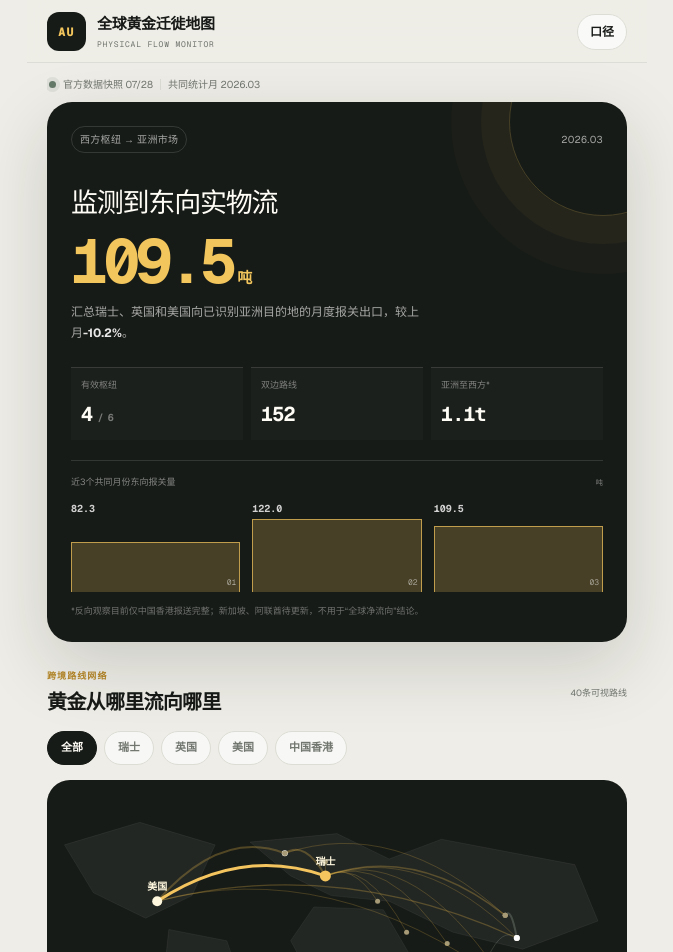
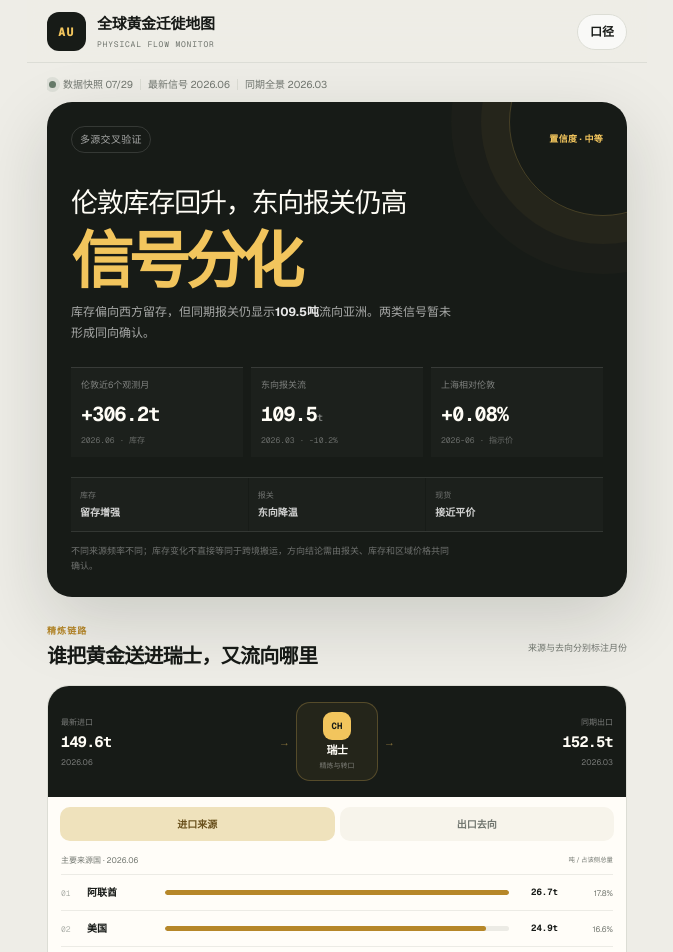
Before and after one commit to JennyChiu68/gold-migration, a Next.js app: page / in a window 1280 px wide. Shown: the top 952 px of the page, without its empty margins (303-976 px from the left). Built offline with nearby package versions, Linux system fonts and the light colour scheme.

Commit message:
Merge latest signals with refinery flow view

```diff
--- a/app/data/gold-flows.json
+++ b/app/data/gold-flows.json
@@ -1,6 +1,6 @@
 {
-  "version": 2,
-  "fetchedAt": "2026-07-28T08:19:42.745Z",
+  "version": 3,
+  "fetchedAt": "2026-07-29T08:00:00.000Z",
   "commodity": {
     "hsCode": "7108",
     "label": "黄金（未锻造、半制成或粉末）"
@@ -583,6 +583,66 @@
       ]
     }
   },
+  "swissRefinery": {
+    "importSnapshot": {
+      "period": "2026-06",
+      "importsTonnes": 149.6,
+      "sourceUrl": "https://www.bazg.admin.ch/en/swiss-foreign-trade-statistics-gold-silver-and-coins",
+      "definition": "瑞士官方黄金进口来源国月度汇总；来源国不等于矿山原产地。",
+      "topOrigins": [
+        {
+          "code": 784,
+          "label": "阿联酋",
+          "tonnes": 26.7
+        },
+        {
+          "code": 842,
+          "label": "美国",
+          "tonnes": 24.9
+        },
+        {
+          "code": 417,
+          "label": "吉尔吉斯斯坦",
+          "tonnes": 20.1
+        },
+        {
+          "code": 152,
+          "label": "智利",
+          "tonnes": 12.1
+        },
+        {
+          "code": 32,
+          "label": "阿根廷",
+          "tonnes": 11.4
+        },
+        {
+          "code": 36,
+          "label": "澳大利亚",
+          "tonnes": 9.7
+        },
+        {
+          "code": 604,
+          "label": "秘鲁",
+          "tonnes": 8.8
+        },
+        {
+          "code": 380,
+          "label": "意大利",
+          "tonnes": 7.8
+        },
+        {
+          "code": 384,
+          "label": "科特迪瓦",
+          "tonnes": 5.4
+        },
+        {
+          "code": 288,
+          "label": "加纳",
+          "tonnes": 5.1
+        }
+      ]
+    }
+  },
   "marketBalances": {
     "period": "202603",
     "comparisonPeriod": "202602",
@@ -803,6 +863,11 @@
       "url": "https://uncomtrade.org/docs/un-comtrade-api/"
     },
     {
+      "name": "瑞士联邦海关（BAZG）",
+      "detail": "瑞士黄金月度进口来源国；商业使用需按数据条款确认许可",
+      "url": "https://www.bazg.admin.ch/en/swiss-foreign-trade-statistics-gold-silver-and-coins"
+    },
+    {
       "name": "LBMA",
       "detail": "伦敦金库月末黄金持有量",
       "url": "https://www.lbma.org.uk/prices-and-data/london-vault-data"
--- a/app/globals.css
+++ b/app/globals.css
@@ -176,7 +176,6 @@ summary:focus-visible {
 
 .hero-label,
 .section-head,
-.mini-head,
 .balance-head,
 .balance-foot,
 .vault-head,
@@ -199,6 +198,12 @@ footer {
   padding: 5px 8px;
   border: 1px solid rgba(255, 255, 255, 0.13);
   border-radius: 999px;
+}
+
+.hero-label b {
+  color: var(--gold-bright);
+  font-size: 9px;
+  font-weight: 650;
 }
 
 .hero h1 {
@@ -287,59 +292,45 @@ footer {
   font-size: 10px;
 }
 
-.direction-history {
+.hero-kpis > div > small {
+  display: block;
+  margin-top: 5px;
+  overflow: hidden;
+  color: rgba(255, 255, 255, 0.34);
+  font-family: var(--font-geist-mono), monospace;
+  font-size: 8px;
+  text-overflow: ellipsis;
+  white-space: nowrap;
+}
+
+.signal-strip {
   position: relative;
   z-index: 1;
+  display: grid;
+  grid-template-columns: repeat(3, minmax(0, 1fr));
+  gap: 1px;
   margin-top: 20px;
-  padding-top: 15px;
+  overflow: hidden;
   border-top: 1px solid var(--dark-line);
+  border-bottom: 1px solid var(--dark-line);
 }
 
-.mini-head {
-  color: rgba(255, 255, 255, 0.46);
-  font-size: 9px;
+.signal-strip > div {
+  display: grid;
+  gap: 4px;
+  padding: 11px 9px;
+  background: rgba(255, 255, 255, 0.025);
 }
 
-.month-bars {
-  display: grid;
-  height: 91px;
-  grid-template-columns: repeat(3, 1fr);
-  gap: 12px;
-  align-items: end;
-  margin-top: 11px;
+.signal-strip span {
+  color: rgba(255, 255, 255, 0.38);
+  font-size: 8px;
 }
 
-.month-bars > div {
-  position: relative;
-  display: grid;
-  height: 100%;
-  align-items: end;
-  padding-top: 18px;
-}
-
-.month-bars span {
-  min-height: 8px;
-  border: 1px solid rgba(242, 197, 93, 0.7);
-  border-bottom: 0;
-  background: rgba(242, 197, 93, 0.22);
-}
-
-.month-bars b {
-  position: absolute;
-  top: 0;
-  left: 0;
+.signal-strip strong {
   color: rgba(255, 255, 255, 0.8);
-  font-family: var(--font-geist-mono), monospace;
   font-size: 10px;
-}
-
-.month-bars small {
-  position: absolute;
-  right: 4px;
-  bottom: 4px;
-  color: rgba(255, 255, 255, 0.52);
-  font-family: var(--font-geist-mono), monospace;
-  font-size: 8px;
+  font-weight: 620;
 }
 
 .hero .hero-caveat {
@@ -351,6 +342,180 @@ footer {
 
 .section-block {
   padding: 28px 0 0;
+}
+
+.refinery-card {
+  overflow: hidden;
+  border: 1px solid var(--line);
+  border-radius: 22px;
+  background: var(--surface);
+}
+
+.chain-overview {
+  display: grid;
+  grid-template-columns: minmax(0, 1fr) auto 82px auto minmax(0, 1fr);
+  gap: 6px;
+  align-items: center;
+  padding: 16px 13px;
+  background: var(--dark);
+  color: #fffdf6;
+}
+
+.chain-overview > div:not(.refinery-hub) {
+  display: grid;
+  min-width: 0;
+  gap: 3px;
+}
+
+.chain-overview > div:last-child {
+  text-align: right;
+}
+
+.chain-overview span,
+.chain-overview small {
+  color: rgba(255, 255, 255, 0.42);
+  font-size: 8px;
+}
+
+.chain-overview strong {
+  overflow: hidden;
+  font-family: var(--font-geist-mono), monospace;
+  font-size: 15px;
+  letter-spacing: -0.04em;
+  text-overflow: ellipsis;
+  white-space: nowrap;
+}
+
+.chain-overview > i {
+  color: rgba(242, 197, 93, 0.5);
+  font-size: 11px;
+  font-style: normal;
+}
+
+.refinery-hub {
+  display: grid;
+  justify-items: center;
+  gap: 2px;
+  padding: 9px 4px;
+  border: 1px solid rgba(242, 197, 93, 0.24);
+  border-radius: 14px;
+  background: rgba(242, 197, 93, 0.06);
+}
+
+.refinery-hub b {
+  display: grid;
+  width: 28px;
+  height: 28px;
+  place-items: center;
+  border-radius: 9px;
+  background: var(--gold-bright);
+  color: var(--dark);
+  font-family: var(--font-geist-mono), monospace;
+  font-size: 9px;
+}
+
+.refinery-hub strong {
+  font-family: var(--font-geist-sans), sans-serif;
+  font-size: 11px;
+}
+
+.refinery-hub small {
+  font-size: 7px;
+}
+
+.refinery-tabs {
+  display: grid;
+  grid-template-columns: repeat(2, minmax(0, 1fr));
+  gap: 5px;
+  padding: 10px 12px 0;
+}
+
+.refinery-tabs button {
+  min-height: 34px;
+  border: 0;
+  border-radius: 10px;
+  background: var(--surface-soft);
+  color: var(--muted);
+  font-size: 10px;
+  font-weight: 650;
+  cursor: pointer;
+}
+
+.refinery-tabs button.active {
+  background: var(--gold-soft);
+  color: #69501c;
+}
+
+.refinery-ranking {
+  padding: 13px 13px 4px;
+}
+
+.ranking-head {
+  display: flex;
+  align-items: center;
+  justify-content: space-between;
+  padding-bottom: 8px;
+  color: var(--muted);
+  font-size: 8px;
+}
+
+.ranking-row {
+  display: grid;
+  min-height: 36px;
+  grid-template-columns: 20px 72px minmax(56px, 1fr) 43px 49px;
+  gap: 6px;
+  align-items: center;
+  border-top: 1px solid #ecebe5;
+}
+
+.ranking-row > span {
+  color: #afb2ac;
+  font-family: var(--font-geist-mono), monospace;
+  font-size: 8px;
+}
+
+.ranking-row > strong {
+  overflow: hidden;
+  font-size: 10px;
+  font-weight: 620;
+  text-overflow: ellipsis;
+  white-space: nowrap;
+}
+
+.ranking-row > div {
+  height: 5px;
+  overflow: hidden;
+  border-radius: 99px;
+  background: #ecebe5;
+}
+
+.ranking-row > div i {
+  display: block;
+  height: 100%;
+  border-radius: inherit;
+  background: var(--gold);
+}
+
+.ranking-row > b {
+  font-family: var(--font-geist-mono), monospace;
+  font-size: 9px;
+  text-align: right;
+}
+
+.ranking-row > small {
+  color: var(--muted);
+  font-size: 8px;
+  text-align: right;
+}
+
+.refinery-caveat {
+  margin: 8px 13px 14px;
+  padding: 10px 11px;
+  border-radius: 11px;
+  background: var(--surface-soft);
+  color: var(--muted);
+  font-size: 8px;
+  line-height: 1.6;
 }
 
 .section-head {
--- a/app/page.tsx
+++ b/app/page.tsx
@@ -40,6 +40,12 @@ type MarketBalance = {
   estimatedWeight: boolean;
 };
 
+type SwissOrigin = {
+  code: number;
+  label: string;
+  tonnes: number;
+};
+
 type GoldData = {
   version: number;
   fetchedAt: string;
@@ -71,6 +77,15 @@ type GoldData = {
         westboundTonnes: number;
         netEastboundTonnes: number;
       }>;
+    };
+  };
+  swissRefinery: {
+    importSnapshot: {
+      period: string;
+      importsTonnes: number;
+      sourceUrl: string;
+      definition: string;
+      topOrigins: SwissOrigin[];
     };
   };
   marketBalances: {
@@ -450,6 +465,9 @@ export default function Home() {
   const [selectedRouteId, setSelectedRouteId] = useState(
     data.network.routes[0].id,
   );
+  const [swissView, setSwissView] = useState<"source" | "destination">(
+    "source",
+  );
 
   const availableOrigins = data.network.origins.filter(
     (origin) => origin.exportsTonnes != null,
@@ -486,6 +504,9 @@ export default function Home() {
   const londonChangeTonnes =
     data.vaults.london.history.at(-1)!.tonnes -
     data.vaults.london.history.at(-2)!.tonnes;
+  const londonSixObservationChange =
+    data.vaults.london.history.at(-1)!.tonnes -
+    data.vaults.london.history.at(-6)!.tonnes;
   const shanghaiWithdrawalChange =
     (data.vaults.shanghai.withdrawalsTonnes /
       data.vaults.shanghai.previousWithdrawalsTonnes -
@@ -495,6 +516,33 @@ export default function Home() {
     month: "2-digit",
     day: "2-digit",
   });
+  const swissExportTotal =
+    data.network.origins.find((origin) => origin.code === 757)?.exportsTonnes ??
+    0;
+  const swissDestinations = data.network.routes
+    .filter((route) => route.originCode === 757)
+    .sort((left, right) => right.tonnes - left.tonnes);
+  const swissRanking =
+    swissView === "source"
+      ? data.swissRefinery.importSnapshot.topOrigins.map((origin) => ({
+          id: `source-${origin.code}`,
+          label: origin.label,
+          tonnes: origin.tonnes,
+          estimated: false,
+        }))
+      : swissDestinations.map((route) => ({
+          id: route.id,
+          label: destinationLabel(route),
+          tonnes: route.tonnes,
+          estimated: route.estimatedWeight,
+        }));
+  const swissRankingTotal =
+    swissView === "source"
+      ? data.swissRefinery.importSnapshot.importsTonnes
+      : swissExportTotal;
+  const swissRankingMax = Math.max(
+    ...swissRanking.map((item) => item.tonnes),
+  );
 
   const chooseOrigin = (code: number | "all") => {
     setOriginFilter(code);
@@ -520,79 +568,182 @@ export default function Home() {
 
       <div className="status-line">
         <span className="status-dot" />
-        <span>官方数据快照 {freshnessDate}</span>
+        <span>数据快照 {freshnessDate}</span>
         <span className="status-separator" />
-        <span>共同统计月 {formatPeriod(data.network.period)}</span>
+        <span>最新信号 {formatPeriod(data.vaults.london.period)}</span>
+        <span className="status-separator" />
+        <span>同期全景 {formatPeriod(data.network.period)}</span>
       </div>
 
       <section className="hero">
         <div className="hero-label">
-          <span>西方枢纽 → 亚洲市场</span>
-          <time>{formatPeriod(data.network.period)}</time>
+          <span>多源交叉验证</span>
+          <b>置信度 · 中等</b>
         </div>
         <h1>
-          监测到东向实物流
-          <em>
-            {tonnes.format(data.network.direction.eastboundTonnes)}
-            <small>吨</small>
-          </em>
+          伦敦库存回升，东向报关仍高
+          <em>信号分化</em>
         </h1>
         <p>
-          汇总瑞士、英国和美国向已识别亚洲目的地的月度报关出口，较上月
-          <b>{pct(data.network.direction.eastboundChangePct)}</b>。
+          库存偏向西方留存，但同期报关仍显示
+          <b>{tonnes.format(data.network.direction.eastboundTonnes)}吨</b>
+          流向亚洲。两类信号暂未形成同向确认。
         </p>
 
         <div className="hero-kpis">
           <div>
-            <span>有效枢纽</span>
+            <span>伦敦近6个观测月</span>
             <strong>
-              {data.network.coverage.originCount}
-              <small> / {data.network.coverage.candidateOriginCount}</small>
+              {signed(londonSixObservationChange)}
             </strong>
+            <small>{formatPeriod(data.vaults.london.period)} · 库存</small>
           </div>
           <div>
-            <span>双边路线</span>
-            <strong>{data.network.coverage.routeCount}</strong>
+            <span>东向报关流</span>
+            <strong>
+              {tonnes.format(data.network.direction.eastboundTonnes)}
+              <small>t</small>
+            </strong>
+            <small>
+              {formatPeriod(data.network.period)} ·{" "}
+              {pct(data.network.direction.eastboundChangePct)}
+            </small>
           </div>
           <div>
-            <span>亚洲至西方*</span>
-            <strong>{tonnes.format(data.network.direction.westboundTonnes)}t</strong>
+            <span>上海相对伦敦</span>
+            <strong>
+              {data.priceComparison.shanghaiPremiumPct >= 0 ? "+" : ""}
+              {data.priceComparison.shanghaiPremiumPct.toFixed(2)}%
+            </strong>
+            <small>{data.priceComparison.date.slice(0, 7)} · 指示价</small>
           </div>
         </div>
 
-        <div className="direction-history">
-          <div className="mini-head">
-            <span>近3个共同月份东向报关量</span>
-            <small>吨</small>
+        <div className="signal-strip" aria-label="本期信号状态">
+          <div>
+            <span>库存</span>
+            <strong>留存增强</strong>
           </div>
-          <div className="month-bars">
-            {data.network.direction.history.map((row) => {
-              const max = Math.max(
-                ...data.network.direction.history.map(
-                  (item) => item.eastboundTonnes,
-                ),
-              );
-              return (
-                <div key={row.period}>
-                  <span
-                    style={{ height: `${(row.eastboundTonnes / max) * 100}%` }}
-                  />
-                  <b>{tonnes.format(row.eastboundTonnes)}</b>
-                  <small>{formatPeriod(row.period).slice(5)}</small>
-                </div>
-              );
-            })}
+          <div>
+            <span>报关</span>
+            <strong>东向降温</strong>
+          </div>
+          <div>
+            <span>现货</span>
+            <strong>接近平价</strong>
           </div>
         </div>
         <p className="hero-caveat">
-          *反向观察目前仅中国香港报送完整；新加坡、阿联酋待更新，不用于“全球净流向”结论。
+          不同来源频率不同；库存变化不直接等同于跨境搬运，方向结论需由报关、库存和区域价格共同确认。
         </p>
+      </section>
+
+      <section className="section-block refinery-section">
+        <div className="section-head">
+          <div>
+            <span className="eyebrow">精炼链路</span>
+            <h2>谁把黄金送进瑞士，又流向哪里</h2>
+          </div>
+          <span className="section-note">来源与去向分别标注月份</span>
+        </div>
+
+        <div className="refinery-card">
+          <div className="chain-overview">
+            <div>
+              <span>最新进口</span>
+              <strong>
+                {tonnes.format(
+                  data.swissRefinery.importSnapshot.importsTonnes,
+                )}
+                t
+              </strong>
+              <small>
+                {formatPeriod(data.swissRefinery.importSnapshot.period)}
+              </small>
+            </div>
+            <i aria-hidden="true">→</i>
+            <div className="refinery-hub">
+              <b>CH</b>
+              <strong>瑞士</strong>
+              <small>精炼与转口</small>
+            </div>
+            <i aria-hidden="true">→</i>
+            <div>
+              <span>同期出口</span>
+              <strong>{tonnes.format(swissExportTotal)}t</strong>
+              <small>{formatPeriod(data.network.period)}</small>
+            </div>
+          </div>
+
+          <div className="refinery-tabs" role="tablist" aria-label="瑞士黄金链路">
+            <button
+              type="button"
+              role="tab"
+              aria-selected={swissView === "source"}
+              className={swissView === "source" ? "active" : ""}
+              onClick={() => setSwissView("source")}
+            >
+              进口来源
+            </button>
+            <button
+              type="button"
+              role="tab"
+              aria-selected={swissView === "destination"}
+              className={swissView === "destination" ? "active" : ""}
+              onClick={() => setSwissView("destination")}
+            >
+              出口去向
+            </button>
+          </div>
+
+          <div className="refinery-ranking">
+            <div className="ranking-head">
+              <span>
+                {swissView === "source"
+                  ? `主要来源国 · ${formatPeriod(
+                      data.swissRefinery.importSnapshot.period,
+                    )}`
+                  : `主要目的地 · ${formatPeriod(data.network.period)}`}
+              </span>
+              <small>吨 / 占该侧总量</small>
+            </div>
+            {swissRanking.slice(0, 8).map((item, index) => (
+              <div className="ranking-row" key={item.id}>
+                <span>{String(index + 1).padStart(2, "0")}</span>
+                <strong>{item.label}</strong>
+                <div aria-hidden="true">
+                  <i
+                    style={{
+                      width: `${Math.max(
+                        4,
+                        (item.tonnes / swissRankingMax) * 100,
+                      )}%`,
+                    }}
+                  />
+                </div>
+                <b>{tonnes.format(item.tonnes)}t</b>
+                <small>
+                  {((item.tonnes / swissRankingTotal) * 100).toFixed(1)}%
+                  {item.estimated ? " · 估算" : ""}
+                </small>
+              </div>
+            ))}
+          </div>
+
+          <p className="refinery-caveat">
+            {swissView === "source"
+              ? data.swissRefinery.importSnapshot.definition
+              : "出口去向来自同期HS 7108报关路线；进口与出口月份不同，不据此计算瑞士库存增减。"}
+          </p>
+        </div>
       </section>
 
       <section className="section-block network-section">
         <div className="section-head">
           <div>
-            <span className="eyebrow">跨境路线网络</span>
+            <span className="eyebrow">
+              同期全景 · {formatPeriod(data.network.period)}
+            </span>
             <h2>黄金从哪里流向哪里</h2>
           </div>
           <span className="section-note">
@@ -805,11 +956,11 @@ export default function Home() {
 
         <article className="signal-card">
           <span className="eyebrow">本期读法</span>
-          <h2>东向流量仍高，但库存信号分化</h2>
+          <h2>库存与报关暂未同向确认</h2>
           <p>
             西方枢纽向亚洲的监测流量为
             {tonnes.format(data.network.direction.eastboundTonnes)}
-            吨、环比放缓；同时伦敦库存增加、COMEX库存下降、上金所出库上升。它说明多个市场正在重新分配，并不能据此断言“西方库存被抽干”。
+            吨、环比放缓；同时伦敦库存增加、COMEX库存下降、上金所出库上升。它说明多个市场正在重新分配，不能只凭伦敦库存增加就判断“黄金西回”。
           </p>
           <div className="signal-tags">
             <span>海关：东向放缓</span>
@@ -900,7 +1051,7 @@ export default function Home() {
       </details>
 
       <footer>
-        <span>GLOBAL GOLD MIGRATION · V2</span>
+        <span>GLOBAL GOLD MIGRATION · V3</span>
         <span>公开数据快照 · 非实时行情</span>
       </footer>
     </main>
```
Also changed, not shown: app/layout.tsx (+2 -5 lines), 2 other files (tests, documents, lock files or other folders).
